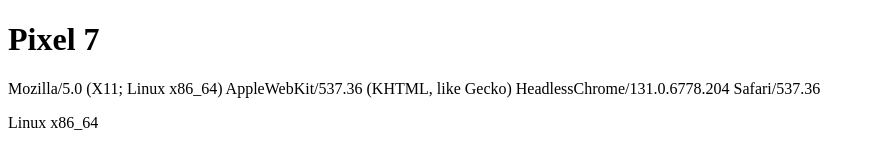
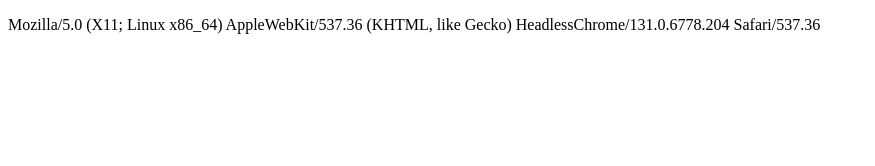
Before and after one commit to khagesh1998/pixel7, a plain HTML site: page pixel7/index.html in a window 1280 px wide. Shown: the whole page, without its empty margins (0-875 px from the left). Drawn offline with nearby package versions, Linux system fonts and the light colour scheme.

Commit message:
chore: update

```diff
--- a/pixel7/index.html
+++ b/pixel7/index.html
@@ -6,8 +6,7 @@
   <script src="index.js" type="application/javascript"></script>
 </head>
 <body>
-  <h1>Pixel 7</h1>
   <p id="userAgent">Initial Text</p>
-  <p id="platform">Initial Text</p>
+<!--  <p id="platform">Initial Text</p>-->
 </body>
 </html>
--- a/pixel7/index.js
+++ b/pixel7/index.js
@@ -2,6 +2,6 @@
 $(document).ready(function () {
   // console.log("Hello World!");
   $('#userAgent').text(navigator.userAgent)
-  $('#platform').text(navigator.platform)
+  // $('#platform').text(navigator.platform)
   // console.log(navigator)
 });
```
